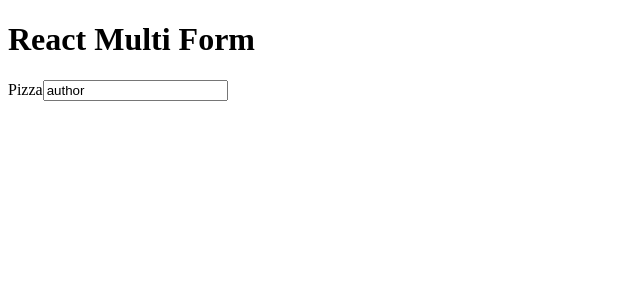
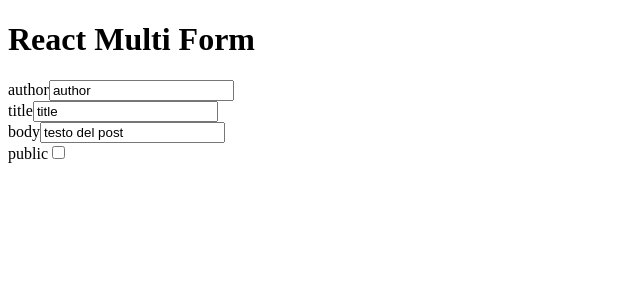
Before and after one commit to willymariino/react-post-form, a React (Vite) app: page / in a window 1280 px wide. Shown: the top 300 px of the page, without its empty margins (0-640 px from the left). Built offline with nearby package versions, Linux system fonts and the light colour scheme.

Commit message:
added input

```diff
--- a/src/App.jsx
+++ b/src/App.jsx
@@ -67,13 +67,45 @@ function App() {
       <form action="" onSubmit={addPosts}>
 
         <div>
-          <label htmlFor="pizza-element">Pizza</label>
+          <label>author</label>
           <input
             type="text"
             name="author"
             value={formPosts.author}
             onChange={handleFormData}
             placeholder="autore"
+          />
+        </div>
+
+        <div>
+          <label>title</label>
+          <input
+            type="text"
+            name="title"
+            value={formPosts.title}
+            onChange={handleFormData}
+            placeholder="title"
+          />
+        </div>
+
+        <div>
+          <label>body</label>
+          <input
+            type="text"
+            name="body"
+            value={formPosts.body}
+            onChange={handleFormData}
+            placeholder="body"
+          />
+        </div>
+
+        <div>
+          <label>public</label>
+          <input
+            type="checkbox"
+            name="public"
+            checked={formPosts.public}
+            onChange={handleFormData}
           />
         </div>
       </form>
```
